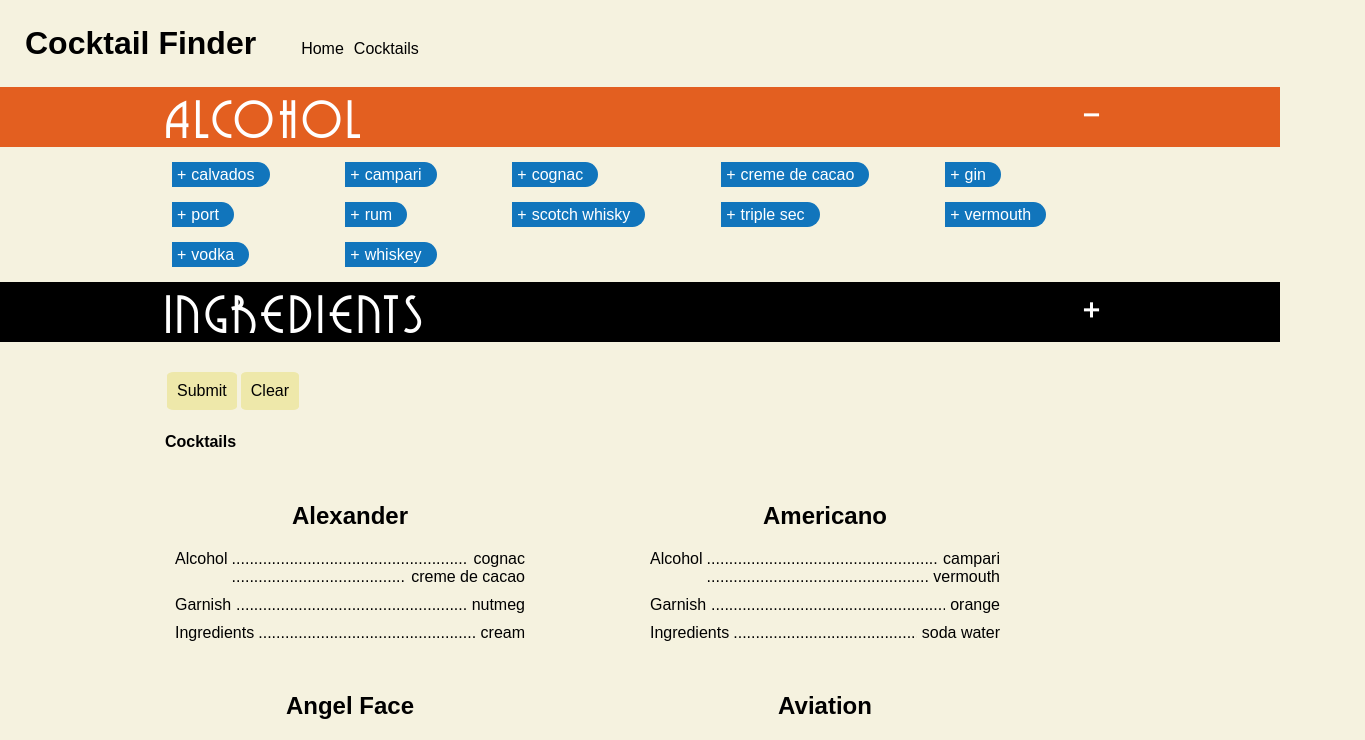
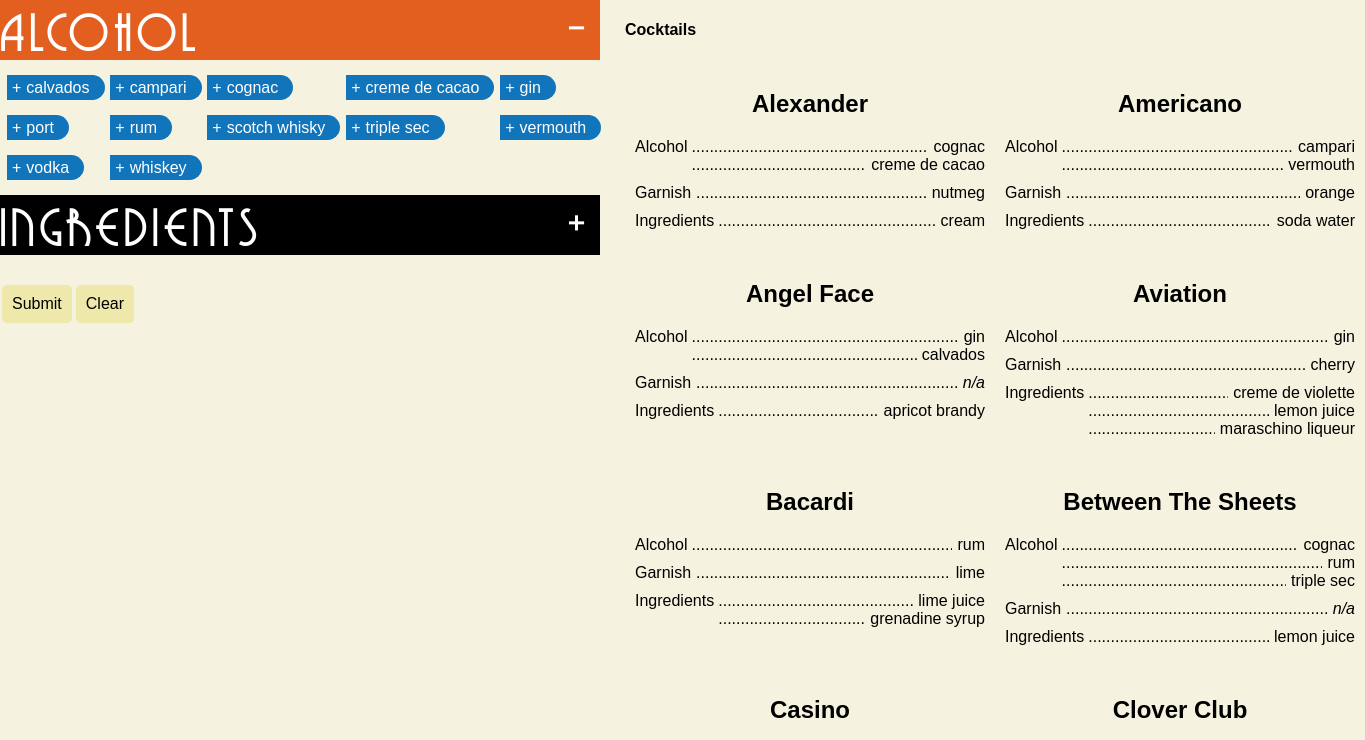
Before and after one commit to PGalicia/CocktailFinder, a React (Create React App) app: page / in a window 1280 px wide. Shown: the top 740 px of the page, 1365 px wide, since content can reach past the window. Built offline with nearby package versions, Linux system fonts and the light colour scheme.

Commit message:
Design Page: Split view

```diff
--- a/src/components/container/home.jsx
+++ b/src/components/container/home.jsx
@@ -71,7 +71,7 @@
     );
     return (
       <React.Fragment>
-        <Checklist />
+        {/* <Checklist /> */}
         <Result name="Cocktails" result={this.props.cocktails} />
         {/* {notEmpty && (
           <React.Fragment>
--- a/src/components/presentational/App.jsx
+++ b/src/components/presentational/App.jsx
@@ -5,9 +5,12 @@
 import Header from "./header";
 import Main from "./main";
 
+import Checklist from "../container/checklist";
+
 const App = () => (
   <React.Fragment>
-    <Header />
+    {/* <Header /> */}
+    <Checklist />
     <Main />
   </React.Fragment>
 );
--- a/src/components/presentational/header.jsx
+++ b/src/components/presentational/header.jsx
@@ -5,7 +5,7 @@
 const Header = () => (
   <header className="header">
     <h1>Cocktail Finder</h1>
-    <nav>
+    {/* <nav>
       <ul>
         <li>
           <Link to="/">Home</Link>
@@ -14,7 +14,7 @@
           <Link to="/cocktaildb">Cocktails</Link>
         </li>
       </ul>
-    </nav>
+    </nav> */}
   </header>
 );
 
--- a/src/style/App.css
+++ b/src/style/App.css
@@ -7,3 +7,9 @@
   background-color: rgb(245, 242, 223);
   z-index: -5;
 }
+
+#root {
+  display: grid;
+  grid-template-columns: 600px auto;
+  grid-gap: 0 25px;
+}
--- a/src/style/checklist.css
+++ b/src/style/checklist.css
@@ -10,13 +10,21 @@
   grid-row-gap: 15px;
 }
 
-.filter-title#liquor,
+/* .filter-title#liquor,
 .filter-title#liquor:before {
   background-color: #e35f20;
 }
 
 .filter-title#ingredient,
 .filter-title#ingredient:before {
+  background-color: #000;
+} */
+
+.filter-title#liquor {
+  background-color: #e35f20;
+}
+
+.filter-title#ingredient {
   background-color: #000;
 }
 
@@ -29,7 +37,7 @@
   font-family: Grenadier;
 }
 
-.filter-title:before {
+/* .filter-title:before {
   content: "";
   background-color: #000;
   position: absolute;
@@ -38,7 +46,7 @@
   left: 50%;
   transform: translateX(-50%);
   z-index: -1;
-}
+} */
 
 .filter-title span,
 .filter-title h2 {
--- a/src/style/main.css
+++ b/src/style/main.css
@@ -1,5 +1,5 @@
 .main {
-  padding: 0 25px;
+  /* padding: 0 25px;
   max-width: 950px;
-  margin: auto;
+  margin: auto; */
 }
```
